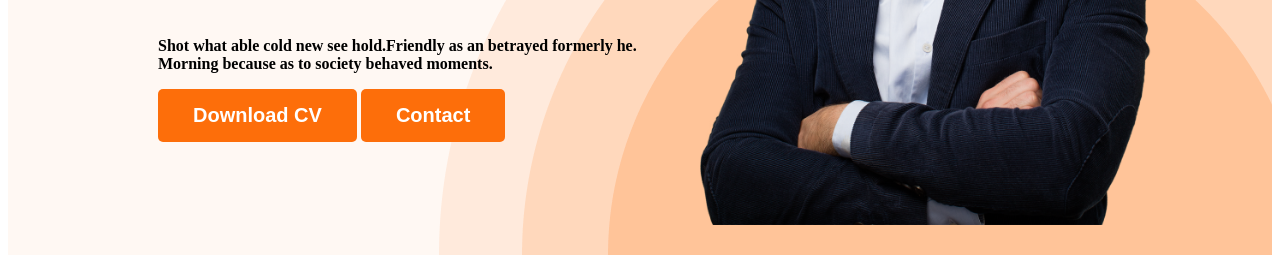
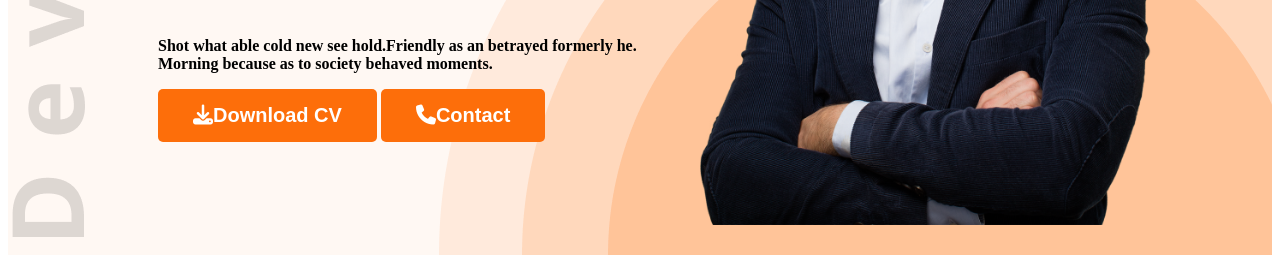
Before and after one commit to Aqibanj/web-developer-portfolio, a plain HTML site: page index.html in a window 1280 px wide. Shown: the part 534-800 px from the top of the page. Drawn offline with Linux system fonts and the light colour scheme.

Commit message:
added font awesome icons

```diff
--- a/index.html
+++ b/index.html
@@ -9,6 +9,7 @@
     <link rel="preconnect" href="https://fonts.gstatic.com" crossorigin>
     <link href="https://fonts.googleapis.com/css2?family=Open+Sans:wght@400;700;800&display=swap" rel="stylesheet">
     <link rel="stylesheet" href="./styles/portfolio.css">
+    <script src="https://kit.fontawesome.com/a4e5fc0ab0.js" crossorigin="anonymous"></script>
 </head>
 
 <body>
@@ -27,8 +28,8 @@
                 <h1 class="banner-tittle">Mary Hardy</h1>
                 <p>Shot what able cold new see hold.Friendly as an betrayed formerly he. Morning because as to society
                     behaved moments. </p>
-                <button class="btn-primary">Download CV</button>
-                <button class="btn-primary">Contact</button>
+                <button class="btn-primary"><i class="fa-solid fa-download"></i>Download CV</button>
+                <button class="btn-primary"><i class="fa-solid fa-phone"></i>Contact</button>
             </div>
             <img class="profile-pic" src="./images/hardy.png" alt="">
         </div>
@@ -167,7 +168,7 @@
 
             </div>
             <div class="download-cv">
-                <Button class="btn-primary"> download-cv</Button>
+                <Button class="btn-primary"><i class="fa-solid fa-download"></i> download-cv</Button>
             </div>
         </section>
 
--- a/styles/portfolio.css
+++ b/styles/portfolio.css
@@ -69,9 +69,9 @@ nav a {
 /* header related style */
 .header-class {
     background-color: #FFF8F3;
-    background-image: url(../images/header_bg.png);
+    background-image: url(../images/header_bg.png),url(../images/developer.png);
     background-repeat: no-repeat;
-    background-position: bottom right;
+    background-position: bottom right, top left;
 }
 
 .banner {
```
